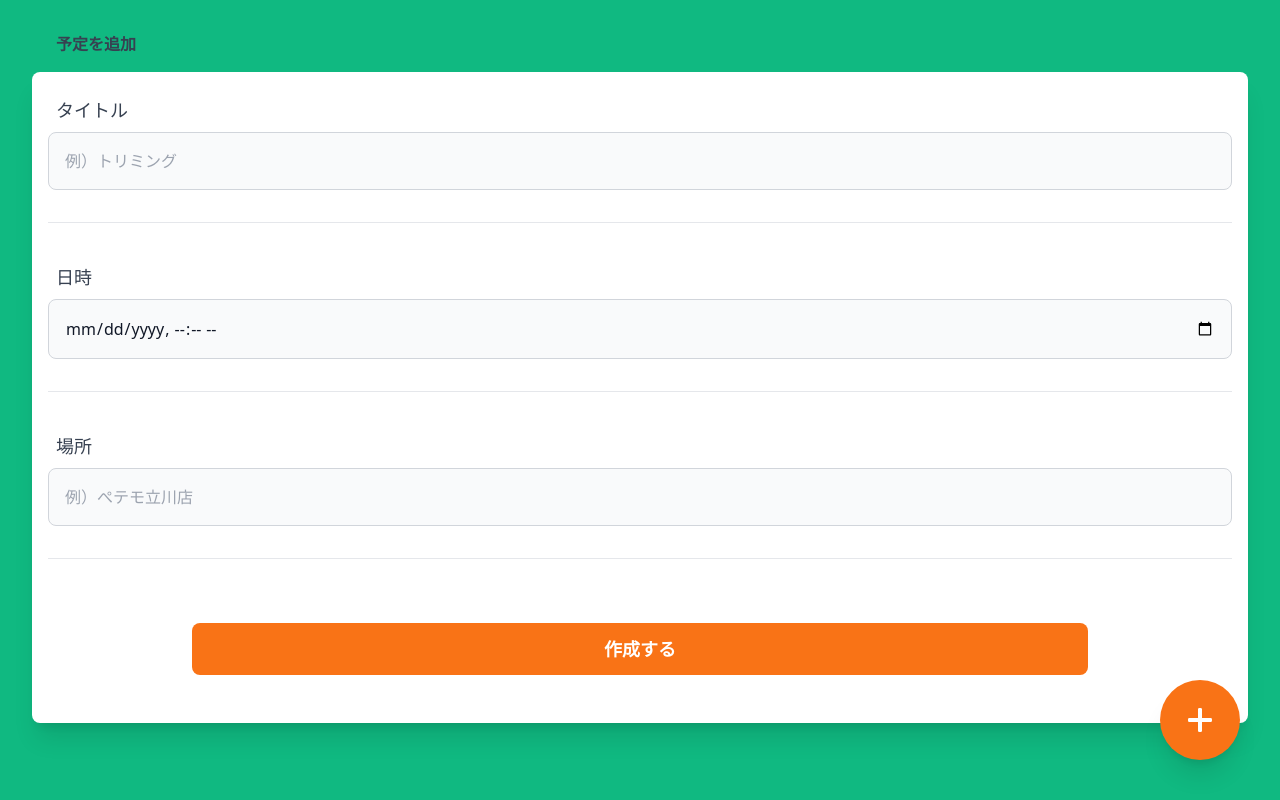
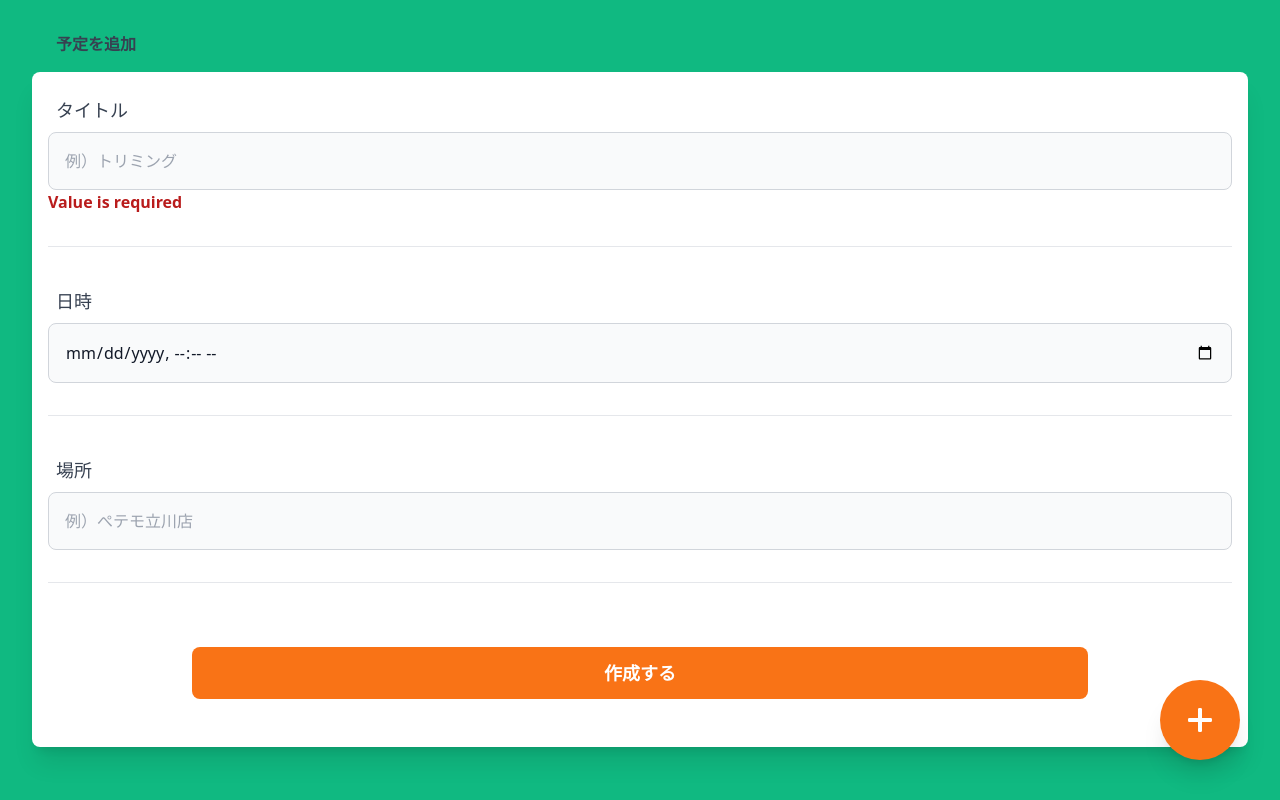
Before and after one commit to ayumi-sk2720/animal_healthcare_app, a Vue app in the folder vue_ts/: page /schedule in a window 1280 px wide. Both pictures are taken after a click on the button "作成する". Built offline with nearby package versions, Linux system fonts and the light colour scheme.

Commit message:
add vulidate

```diff
--- a/vue_ts/src/components/pages/AddSchedulePage.vue
+++ b/vue_ts/src/components/pages/AddSchedulePage.vue
@@ -23,8 +23,14 @@ const rules = {
 
 const v$ = useVuelidate(rules, formData);
 
-const clickEvent = () => {
-  console.log("submit", formData);
+const clickEvent = async () => {
+  v$.value.$validate();
+  if (v$.value.$invalid) {
+    console.log("バリデーションエラー発生");
+  } else {
+    console.log("バリデーションパス、リクエスト送信");
+    console.log("submit", formData);
+  }
 };
 
 defineProps<{}>();
@@ -45,6 +51,9 @@ defineProps<{}>();
         placeholder="例）トリミング"
         value=""
       />
+      <div v-for="error of v$.title.$errors" :key="error.$uid">
+        <div class="text-red-700 font-bold">{{ error.$message }}</div>
+      </div>
       <HorizontalLine />
       <TitleLabel label="日時" />
       <BaseInput
--- a/vue_ts/src/components/parts/SubmitButton.vue
+++ b/vue_ts/src/components/parts/SubmitButton.vue
@@ -1,5 +1,5 @@
 <script setup lang="ts">
-import { defineComponent, defineProps } from "vue";
+import { defineProps } from "vue";
 
 defineProps<{
   label?: string;
```
